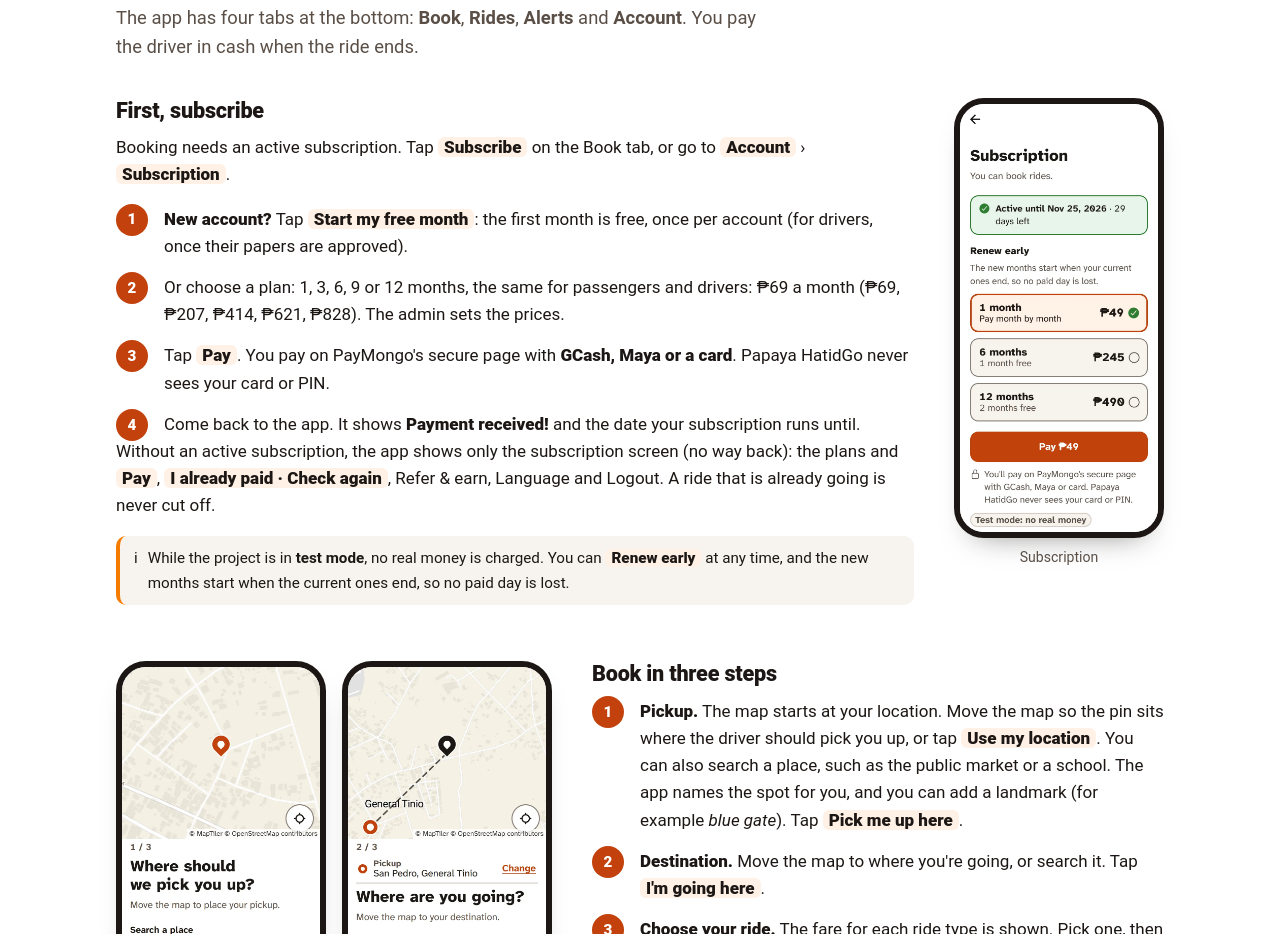
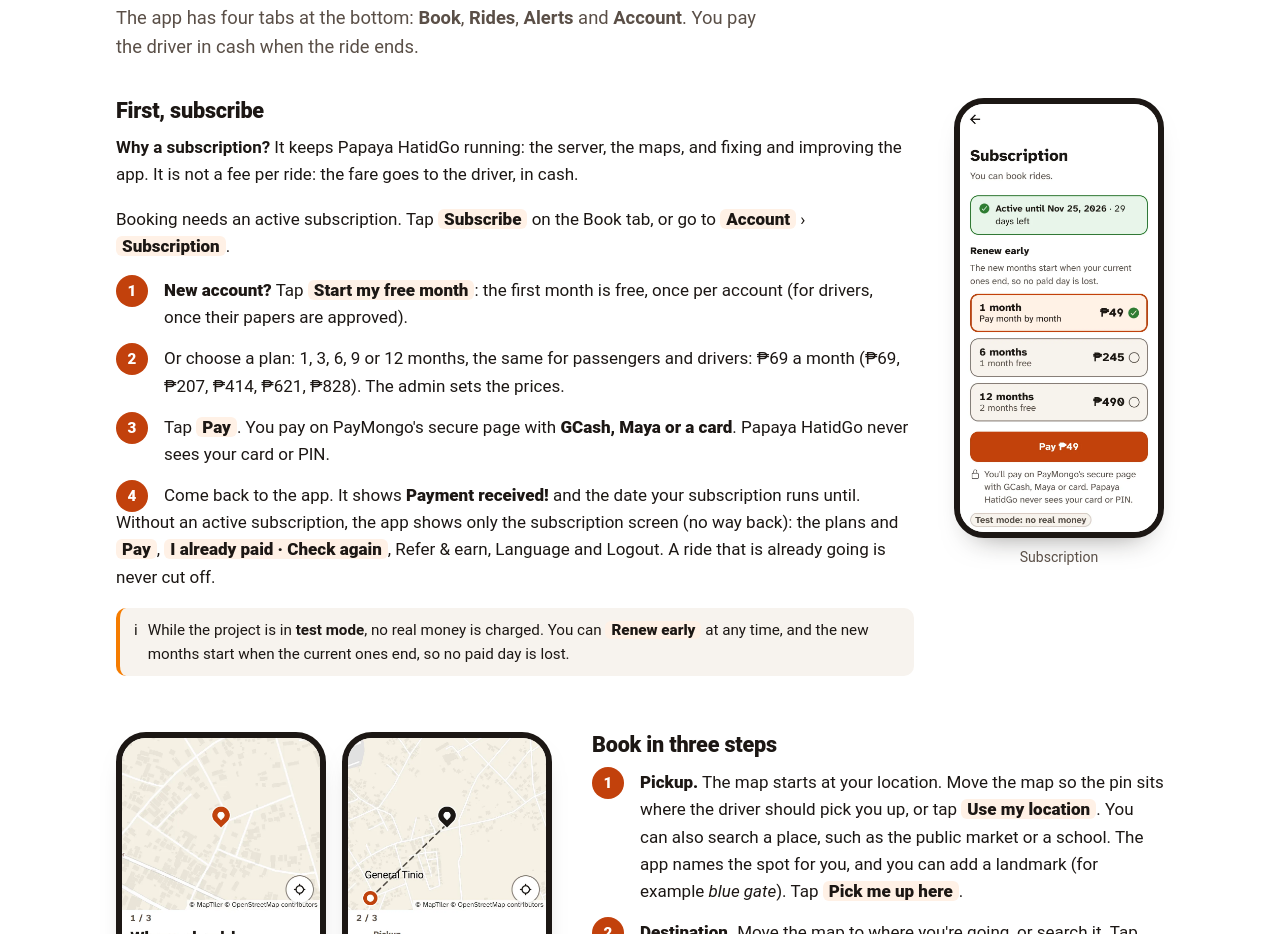
Before and after one commit to Dosss42/papaya-hatidgo-manual, a plain HTML site: page index.html in a window 1280 px wide. Shown: the part 2838-3772 px from the top of the page. Drawn offline with Linux system fonts and the light colour scheme; no server answers; a web font is replaced by a local one.

Commit message:
Manual: why there is a subscription (it keeps the system running, not a fee per ride)

```diff
--- a/index.html
+++ b/index.html
@@ -393,6 +393,7 @@
       <div class="row">
         <div>
           <h3>First, subscribe</h3>
+          <p><strong>Why a subscription?</strong> It keeps Papaya HatidGo running: the server, the maps, and fixing and improving the app. It is not a fee per ride: the fare goes to the driver, in cash.</p>
           <p>Booking needs an active subscription. Tap <span class="ui">Subscribe</span> on the Book tab, or go to <span class="ui">Account</span> › <span class="ui">Subscription</span>.</p>
           <ol class="steps">
             <li><strong>New account?</strong> Tap <span class="ui">Start my free month</span>: the first month is free, once per account (for drivers, once their papers are approved).</li>
```
